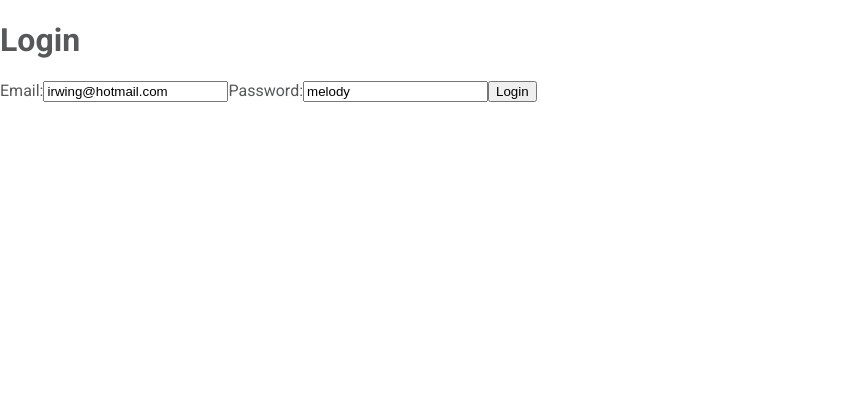
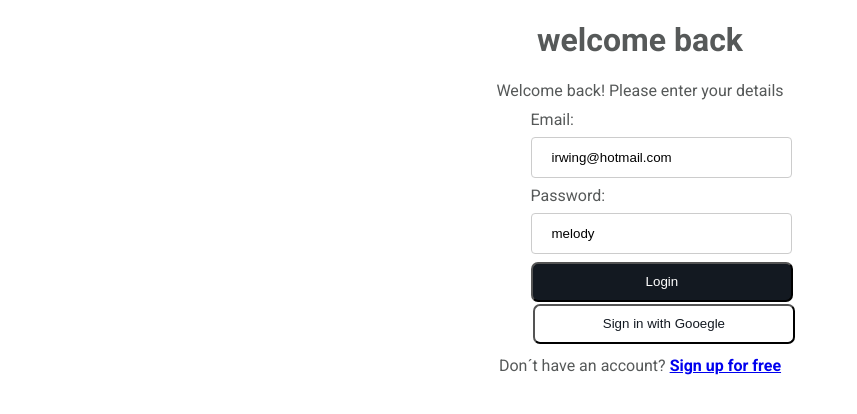
Before and after one commit to AHOrtiz/ecommerce, an Angular app: page /auth/login in a window 1280 px wide. Shown: the top 414 px of the page, without its empty margins (0-857 px from the left). Built offline with nearby package versions, Linux system fonts and the light colour scheme.

Commit message:
Se crea dseño de login y register

```diff
--- a/src/app/auth/presentation/pages/login-page/login-page.component.css
+++ b/src/app/auth/presentation/pages/login-page/login-page.component.css
@@ -0,0 +1,36 @@
+:host{
+  width: 100%;
+}
+
+.main-login{
+  display: flex;
+  flex-direction: column;
+  align-items: center;
+}
+form{
+  display: flex;
+  flex-direction: column;
+   padding:10px
+}
+input[type=text]{
+  width: 100%;
+  padding: 12px 20px;
+  margin: 8px 0;
+  display: inline-block;
+  border: 1px solid #ccc;
+  border-radius: 4px;
+
+}
+button{
+  border-radius: 7px;
+  height: 40px;
+  background-color: var(--primary-color);
+  color: var(--background-color);
+  width: 120%;
+}
+.btn-google{
+  margin: 2px;
+  background-color: var(--background-color);
+  color: var(--primary-color);
+  height: 40px;
+}
--- a/src/app/auth/presentation/pages/login-page/login-page.component.html
+++ b/src/app/auth/presentation/pages/login-page/login-page.component.html
@@ -1,12 +1,15 @@
-<div>
-  <h1>Login</h1>
+<div class="main-login">
+  <h1>welcome back</h1>
+  <label for="">Welcome back! Please enter your details</label>
   <form (ngSubmit)="onLogin()">
     <label for="email">Email:</label>
-    <input id="email" [(ngModel)]="email" name="email" required>
+    <input id="email" [(ngModel)]="email" name="email" required type="text">
 
     <label for="password">Password:</label>
-    <input id="password" [(ngModel)]="password" name="password" required>
+    <input id="password" [(ngModel)]="password" name="password" required type="text">
 
     <button type="submit">Login</button>
+    <button type="submit" class="btn-google">Sign in with Gooegle</button>
   </form>
+  <label for="">Don´t have an account? <strong><a routerLink="/auth/register">Sign up for free</a></strong></label>
 </div>
--- a/src/app/auth/presentation/pages/register-page/register-page.component.css
+++ b/src/app/auth/presentation/pages/register-page/register-page.component.css
@@ -0,0 +1,36 @@
+:host{
+  width: 100%;
+}
+
+.main-login{
+  display: flex;
+  flex-direction: column;
+  align-items: center;
+}
+form{
+  display: flex;
+  flex-direction: column;
+   padding:10px
+}
+input[type=text]{
+  width: 100%;
+  padding: 12px 20px;
+  margin: 8px 0;
+  display: inline-block;
+  border: 1px solid #ccc;
+  border-radius: 4px;
+
+}
+button{
+  border-radius: 7px;
+  height: 40px;
+  background-color: var(--primary-color);
+  color: var(--background-color);
+  width: 120%;
+}
+.btn-google{
+  margin: 2px;
+  background-color: var(--background-color);
+  color: var(--primary-color);
+  height: 40px;
+}
--- a/src/app/auth/presentation/pages/register-page/register-page.component.html
+++ b/src/app/auth/presentation/pages/register-page/register-page.component.html
@@ -1,12 +1,14 @@
-<div>
-    <h1>Register</h1>
+<div class="main-login">
+    <h1>Register New User</h1>
     <form (ngSubmit)="onRegister()">
       <label for="email">Email:</label>
-      <input id="email" [(ngModel)]="email" name="email" required>
+      <input id="email" [(ngModel)]="email" name="email" required type="text">
 
       <label for="password">Password:</label>
-      <input id="password" [(ngModel)]="password" name="password" required>
+      <input id="password" [(ngModel)]="password" name="password" required type="text">
 
       <button type="submit">Sign up</button>
+      <button type="submit" class="btn-google" routerLink="/auth/login">Back</button>
     </form>
+
   </div>
--- a/src/app/shared/components/categories/categories.component.css
+++ b/src/app/shared/components/categories/categories.component.css
@@ -0,0 +1,66 @@
+:host {
+  width: 220px;
+  height: fit-content;
+  border-radius: 1em;
+  border: 2px solid var(--background-secondary-color);
+  display: flex;
+  flex-direction: column;
+  justify-content: start;
+}
+.main-container{
+  display: flex;
+  flex-direction: row;
+  justify-content: space-between;
+  align-items: center;
+
+}
+.main-container label{
+  color: var(--text-color);
+  font-size: var(--font-size-large);
+  font-weight: var(--font-weight-thin);
+  padding: 15px;
+}
+
+.main-container i {
+  padding: 15px;
+  font-size: .7em;
+  cursor: pointer;
+}
+.container{
+  display: flex;
+  flex-direction: row;
+  justify-content: space-between;
+  align-items: center;
+}
+.body-container{
+  width: 80%;
+  display: none;
+  flex-direction: column;
+  justify-content: start;
+  margin-left: 15px;
+
+}
+.body-container label {
+  font-size: var(--font-size-base);
+  border: 1px solid black ;
+  display: flex;
+  border-radius: 1em;
+  cursor: pointer;
+  background-color: white;
+  padding: 13px;
+  margin-top: 15px;
+
+}
+
+.body-container label input {
+  display: flex;
+  justify-content: center;
+  align-items: center;
+}
+
+
+.rotate {
+  transform: rotate(180deg);
+  -webkit-transform: rotate(180deg);
+  -moz-transform: rotate(180deg);
+}
--- a/src/app/shared/components/categories/categories.component.html
+++ b/src/app/shared/components/categories/categories.component.html
@@ -1,12 +1,11 @@
-<div #container>
-   <div class="container">
-    <label for="">{{title}}</label>
-    <div class="icon-container" (click)="toggle()">
-      <i class="fa-solid fa-arrow-up"></i>
-   </div>
-   <div>
-       <label for="" *ngFor="let item of categories">{{item}}</label>
-   </div>
-   </div>
+<div #container class="main-container">
+  <label for="">{{title}}</label>
+   <i #icon (click)="toggle()" class="fa-solid fa-chevron-down"></i>
 
 </div>
+<div #containerCategories class="body-container">
+  <label for="{{item}}" *ngFor="let item of categories">
+    <input type="radio" [value]="item" name="categories" id="{{item}}">
+    {{item}}
+  </label>
+</div>
--- a/src/app/shared/components/categories/categories.component.ts
+++ b/src/app/shared/components/categories/categories.component.ts
@@ -9,12 +9,20 @@ export class CategoriesComponent {
   @Input() title: string = '';
   @Input() categories:Array<Categories> = new Array();
   @ViewChild('container',{static:true}) containerElement?: ElementRef<HTMLDivElement>;
+  @ViewChild('containerCategories',{static:true}) containerCategories?: ElementRef<HTMLDivElement>;
+  @ViewChild('icon',{static:true}) icon?: ElementRef<HTMLLabelElement>;
   public isOpen: Boolean = false
   public toggle(){
     this.isOpen = !this.isOpen;
 
     if(this.isOpen){
 
+       this.containerCategories!.nativeElement.style.display = 'block';
+       this.icon!.nativeElement.classList.add('rotate');
+    }else{
+       this.containerElement!.nativeElement.style.height = '58px';
+       this.containerCategories!.nativeElement.style.display = 'none';
+       this.icon!.nativeElement.classList.remove('rotate');
     }
   }
 
```
Also changed, not shown: 1 other file (tests, documents, lock files or other folders).
